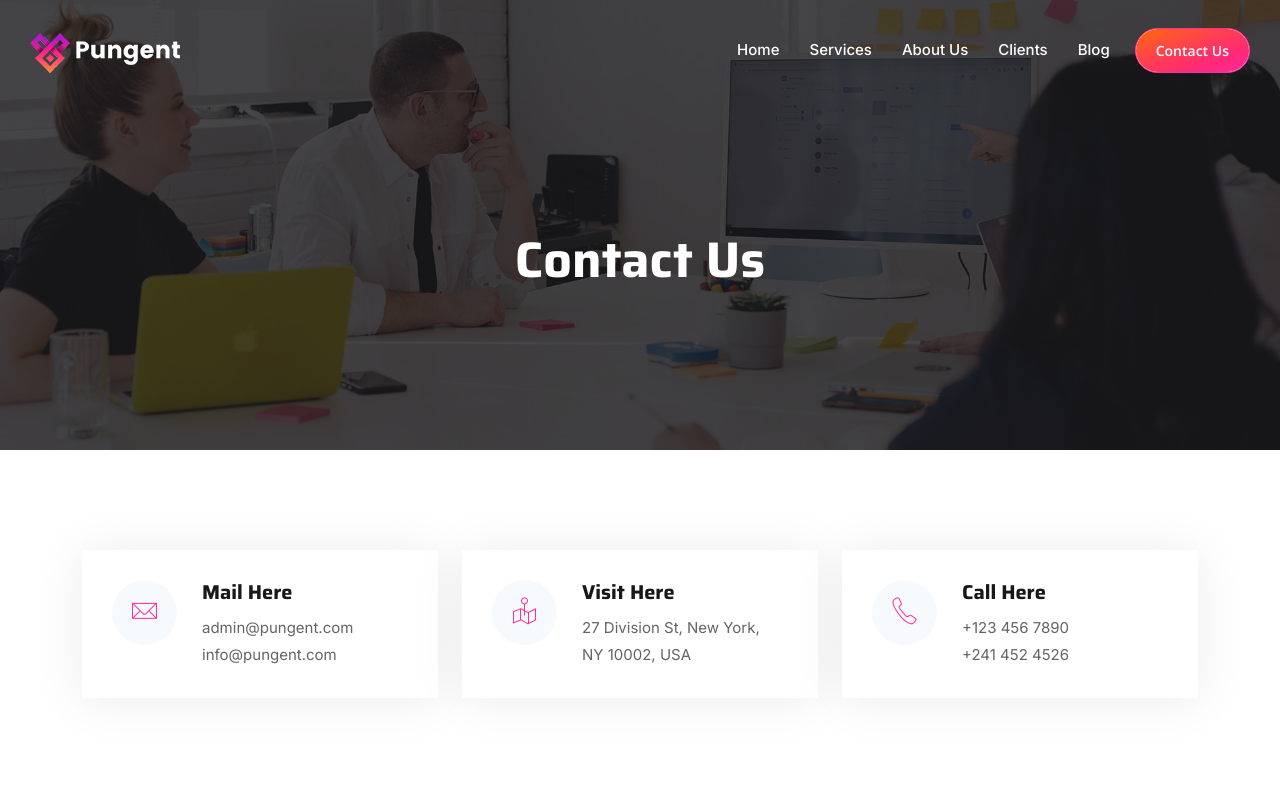
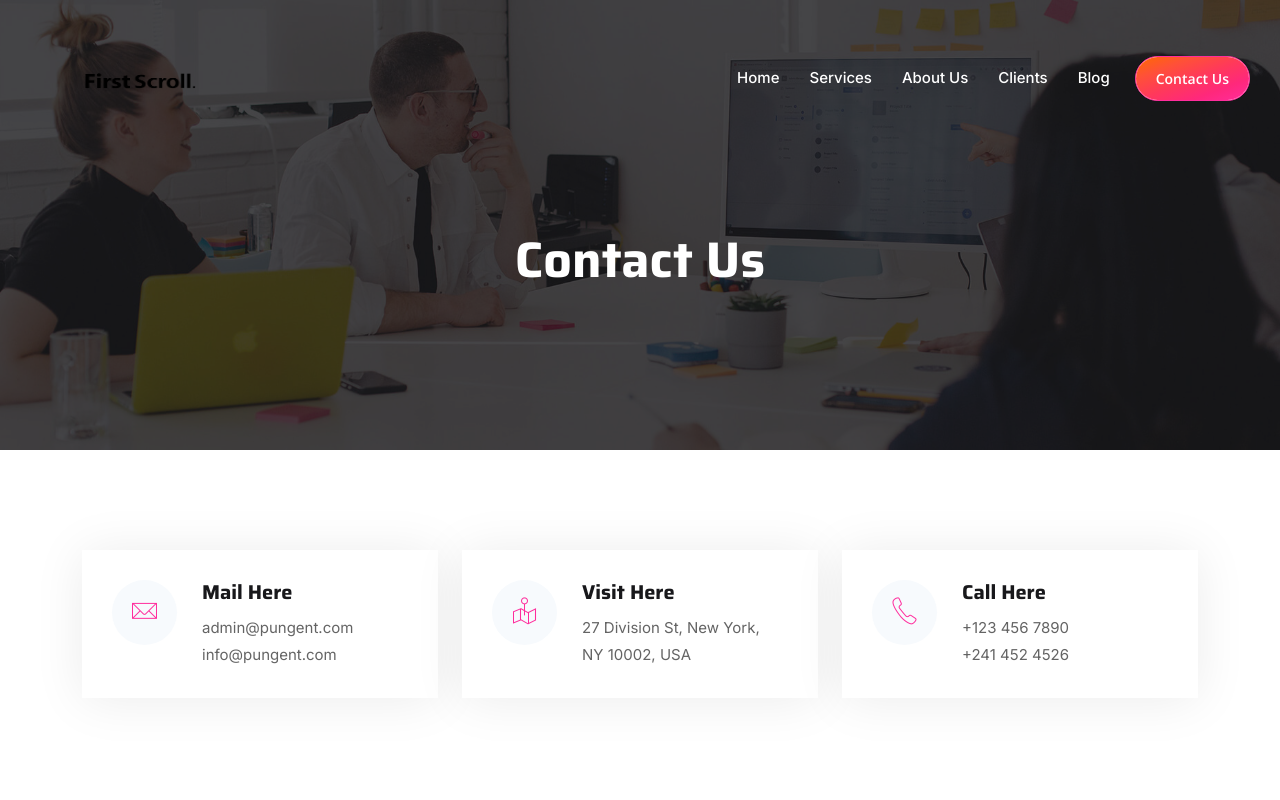
Before and after one commit to VishnuSudev/firstscroll, a Next.js app: page /contact in a window 1280 px wide. Shown: the top 800 px of the page. Built offline with nearby package versions, Linux system fonts and the light colour scheme.

Commit message:
logo pending

```diff
--- a/components/Layouts/NavbarTwo.js
+++ b/components/Layouts/NavbarTwo.js
@@ -40,9 +40,11 @@ const NavbarTwo = () => {
         <nav className="navbar navbar-expand-md navbar-light">
           <div className="container-fluid">
             <Link href="/" className="navbar-brand">
-              <img src="/images/logo.png" className="black-logo" alt="logo" />
+              <div>
+              <img src="/images/logo.png" className="black-logo " width='220' height='100' alt="logo" />
+              </div>
               <img
-                src="/images/logo-white.png"
+                src="/images/logo.png" width='220' height='100'
                 className="white-logo"
                 alt="logo"
               />
```
Also changed, not shown: public/images/logo.png.
